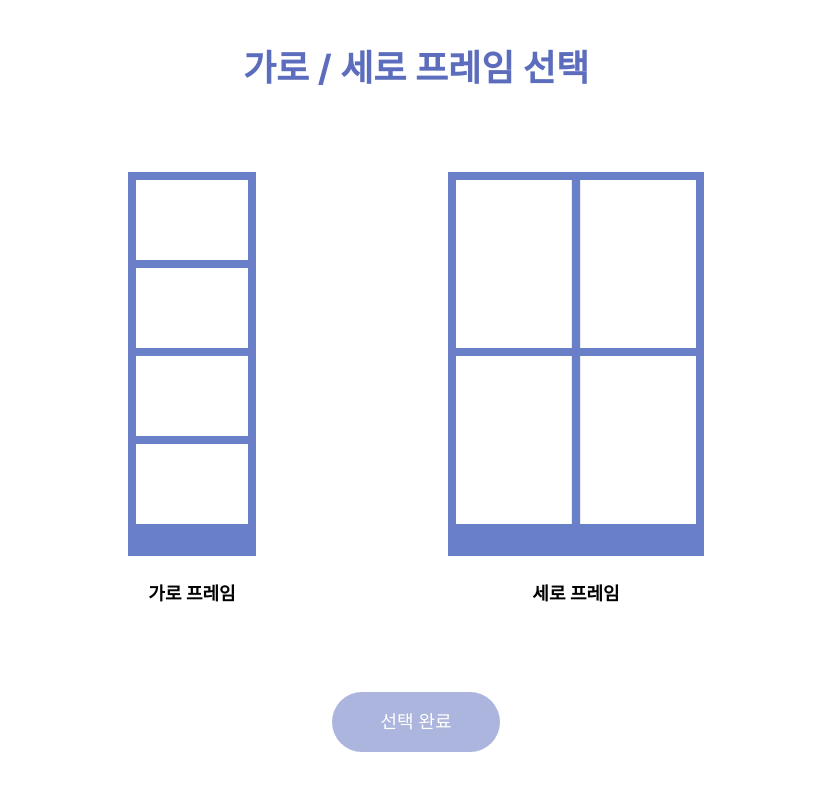
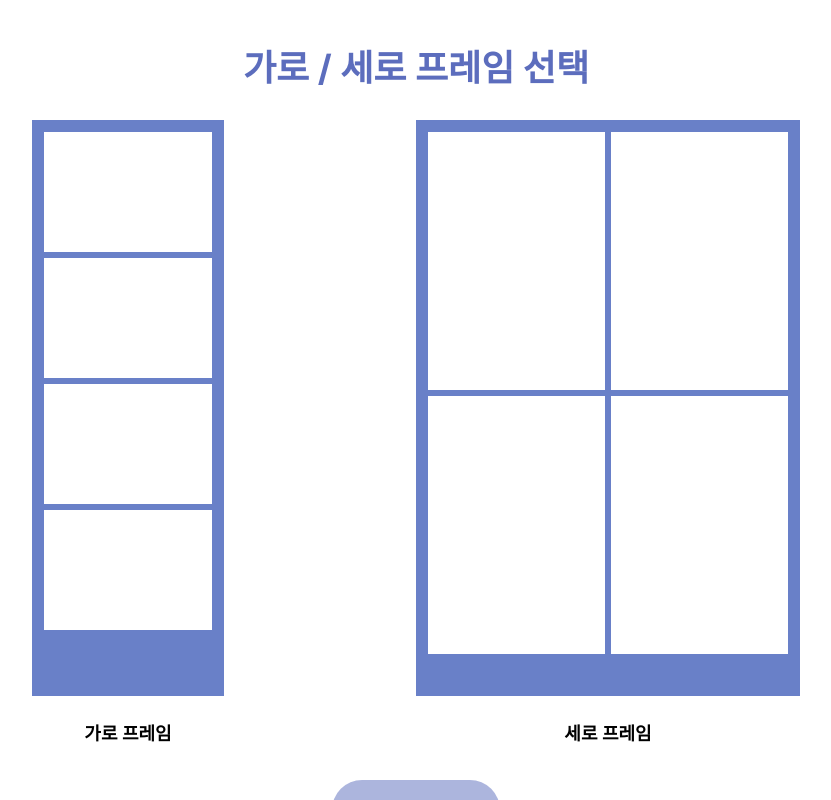
Before and after one commit to sw4Booth/FE, a React (Vite) app: page /frame-type in a window 1280 px wide. Shown: the whole page, without its empty margins (224-1055 px from the left). Built offline with nearby package versions, Linux system fonts and the light colour scheme; a web font is replaced by a local one.

Commit message:
refactor: PhotoFrame div 기반으로 변경

```diff
--- a/src/components/PhotoFrame.tsx
+++ b/src/components/PhotoFrame.tsx
@@ -1,164 +1,58 @@
-import type { FrameType } from "../types/FrameType";
+import { useEffect, useMemo } from "react";
+import type { FrameType, FrameSkin } from "../types/Frame";
 
 interface Props {
     frameType: FrameType;
-    className?: string;
     photos?: File[];
+    skin?: FrameSkin;
 }
 
-const PhotoFrame = ({ frameType, className, photos }: Props) => {
-    const imgUrls = photos?.map((file) => URL.createObjectURL(file)) ?? [];
+const PHOTO_COUNT = 4;
 
-    console.log("PhotoFrame photos:", photos);
+const PhotoFrame = ({ frameType, photos = [], skin }: Props) => {
+    const photoUrls = useMemo(() => {
+        return photos.map((file) => URL.createObjectURL(file));
+    }, [photos]);
 
-    return frameType === "landscape" ? (
-        <svg
-            className={["fill-primary-500", className].join(" ")}
-            viewBox="0 0 600 1800"
-            version="1.1"
-            xmlns="http://www.w3.org/2000/svg"
-            xmlnsXlink="http://www.w3.org/1999/xlink"
-            xmlSpace="preserve"
-            style={{
-                fillRule: "evenodd",
-                clipRule: "evenodd",
-                strokeLinejoin: "round",
-                strokeMiterlimit: 2,
-            }}
+    // cleanup
+    useEffect(() => {
+        return () => {
+            photoUrls.forEach((url) => URL.revokeObjectURL(url));
+        };
+    }, [photoUrls]);
+
+
+    return (
+        <div className={["flex", "flex-col", "relative", frameType === "landscape" ? "w-[2in]" : "w-[4in]", "h-[6in]", "p-[0.125in]", "gap-[0.0625in]", "bg-primary-500"].join(" ")}
+            style={{ backgroundColor: skin?.bgColor }}
         >
-            <rect x="0" y="0" width="600" height="1800" />
-            <g transform="matrix(1.12661,0,0,1.44222,-36.8562,-67.6914)">
-                <rect
-                    x="66"
-                    y="73"
-                    width="466"
-                    height="260"
-                    style={{ fill: "white" }}
-                />
-                {imgUrls[0] && (
-                    <image
-                        href={imgUrls[0]}
-                        x="66"
-                        y="73"
-                        width="466"
-                        height="260"
-                        preserveAspectRatio="xMidYMid slice"
-                    />
-                )}
-            </g>
-            <g transform="matrix(1.12661,0,0,1.44222,-36.8562,344.717)">
-                <rect
-                    x="66"
-                    y="73"
-                    width="466"
-                    height="260"
-                    style={{ fill: "white" }}
-                />
-                {imgUrls[1] && (
-                    <image
-                        href={imgUrls[1]}
-                        x="66"
-                        y="73"
-                        width="466"
-                        height="260"
-                        preserveAspectRatio="xMidYMid slice"
-                    />
-                )}
-            </g>
-            <g transform="matrix(1.12661,0,0,1.44222,-36.8562,757.069)">
-                <rect
-                    x="66"
-                    y="73"
-                    width="466"
-                    height="260"
-                    style={{ fill: "white" }}
-                />
-                {imgUrls[2] && (
-                    <image
-                        href={imgUrls[2]}
-                        x="66"
-                        y="73"
-                        width="466"
-                        height="260"
-                        preserveAspectRatio="xMidYMid slice"
-                    />
-                )}
-            </g>
-            <g transform="matrix(1.12661,0,0,1.44222,-36.8562,1169.72)">
-                <rect
-                    x="66"
-                    y="73"
-                    width="466"
-                    height="260"
-                    style={{ fill: "white" }}
-                />
-                {imgUrls[3] && (
-                    <image
-                        href={imgUrls[3]}
-                        x="66"
-                        y="73"
-                        width="466"
-                        height="260"
-                        preserveAspectRatio="xMidYMid slice"
-                    />
-                )}
-            </g>
-        </svg>
-    ) : (
-        <svg
-            className={["fill-primary-500", className].join(" ")}
-            viewBox="0 0 1200 1800"
-            version="1.1"
-            xmlns="http://www.w3.org/2000/svg"
-            xmlnsXlink="http://www.w3.org/1999/xlink"
-            xmlSpace="preserve"
-            style={{
-                fillRule: "evenodd",
-                clipRule: "evenodd",
-                strokeLinejoin: "round",
-                strokeMiterlimit: 2,
-            }}
-        >
-            <g transform="matrix(2,0,0,1,0,0)">
-                <rect x="0" y="0" width="600" height="1800" />
-            </g>
-            <g transform="matrix(1.16521,0,0,3.0285,-39.4037,-183.489)">
-                <rect
-                    x="66"
-                    y="73"
-                    width="466"
-                    height="260"
-                    style={{ fill: "white" }}
-                />
-            </g>
-            <g transform="matrix(1.16521,0,0,3.0285,542.529,-183.489)">
-                <rect
-                    x="66"
-                    y="73"
-                    width="466"
-                    height="260"
-                    style={{ fill: "white" }}
-                />
-            </g>
-            <g transform="matrix(1.16521,0,0,3.0285,-39.4037,641.4)">
-                <rect
-                    x="66"
-                    y="73"
-                    width="466"
-                    height="260"
-                    style={{ fill: "white" }}
-                />
-            </g>
-            <g transform="matrix(1.16521,0,0,3.0285,542.529,641.4)">
-                <rect
-                    x="66"
-                    y="73"
-                    width="466"
-                    height="260"
-                    style={{ fill: "white" }}
-                />
-            </g>
-        </svg>
+            {frameType === "landscape" ? (
+                // 2x6
+                Array.from({ length: PHOTO_COUNT }).map((_, i) => (
+                    <div key={i} className="w-[1.75in] h-[1.25in] bg-white overflow-hidden">
+                        {photoUrls[i] ? (
+                            <img src={photoUrls[i]} alt={`photo-${i}`} className="w-full h-full object-cover block" />
+                        ) : (
+                            <div className="w-full h-full bg-white" />
+                        )}
+                    </div>
+                ))
+            ) : (
+                // 4x6
+                <div className="grid grid-cols-[repeat(2,1.84375in)] grid-rows-[repeat(2,2.6875in)] gap-[0.0625in]">
+                    {Array.from({ length: PHOTO_COUNT }).map((_, i) => (
+                        <div key={i} className="bg-white overflow-hidden">
+                            {photoUrls[i] ? (
+                                <img src={photoUrls[i]} alt={`photo-${i}`} className="w-full h-full object-cover block" />
+                            ) : (
+                                <div className="w-full h-full bg-white" />
+                            )}
+                        </div>
+                    ))}
+                </div>
+            )}
+            {skin?.decorations}
+        </div>
     );
 };
 
--- a/src/contexts/PhotoBoothContext.tsx
+++ b/src/contexts/PhotoBoothContext.tsx
@@ -1,5 +1,5 @@
 import { createContext, type Dispatch, type SetStateAction } from "react";
-import type { FrameType } from "../types/FrameType";
+import type { FrameType } from "../types/Frame";
 
 export interface PhotoBoothState {
     frameType: FrameType | null;
@@ -19,6 +19,4 @@ export interface PhotoBoothContextType extends PhotoBoothState {
     setPublishToGuestbook: Dispatch<SetStateAction<boolean>>;
 }
 
-export const PhotoBoothContext = createContext<
-  PhotoBoothContextType | undefined
->(undefined);
+export const PhotoBoothContext = createContext<PhotoBoothContextType | undefined>(undefined);
--- a/src/contexts/PhotoBoothProvider.tsx
+++ b/src/contexts/PhotoBoothProvider.tsx
@@ -1,6 +1,6 @@
 import { useState } from "react";
 import { PhotoBoothContext, type PhotoBoothContextType } from "./PhotoBoothContext";
-import type { FrameType } from "../types/FrameType";
+import type { FrameType } from "../types/Frame";
 
 export const PhotoBoothProvider: React.FC<{ children: React.ReactNode }> = ({ children }) => {
     const [frameType, setFrameType] = useState<FrameType | null>(null);
--- a/src/pages/FrameType.tsx
+++ b/src/pages/FrameType.tsx
@@ -3,7 +3,7 @@ import Button from "../components/Button";
 import Heading from "../components/Heading";
 import PhotoFrame from "../components/PhotoFrame";
 import { usePhotoBooth } from "../hooks/usePhotoBooth";
-import type { FrameType } from "../types/FrameType";
+import type { FrameType } from "../types/Frame";
 import { useNavigate } from "react-router";
 
 export default function FrameType() {
--- /dev/null
+++ b/src/types/Frame.ts
@@ -0,0 +1,6 @@
+export interface FrameSkin {
+    bgColor?: string;
+    decorations?: React.ReactNode;
+}
+
+export type FrameType = "landscape" | "portrait";
--- a/src/types/FrameType.ts
+++ /dev/null
@@ -1 +0,0 @@
-export type FrameType = "landscape" | "portrait";
```
Lines whose indentation alone changed are shown as unchanged.
